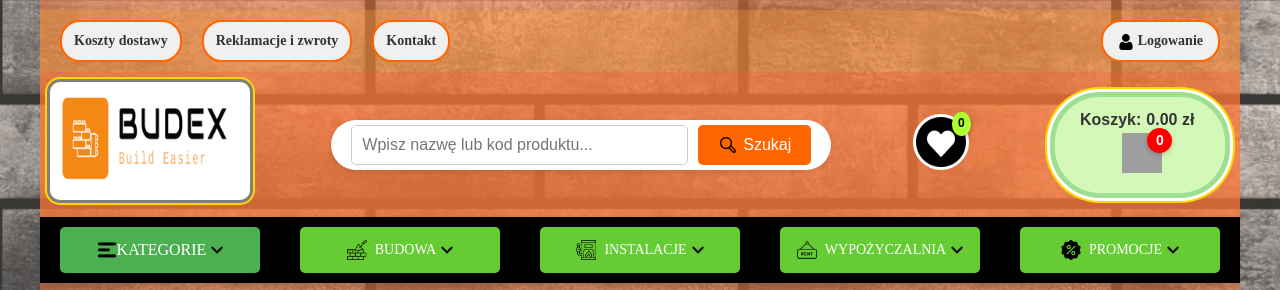
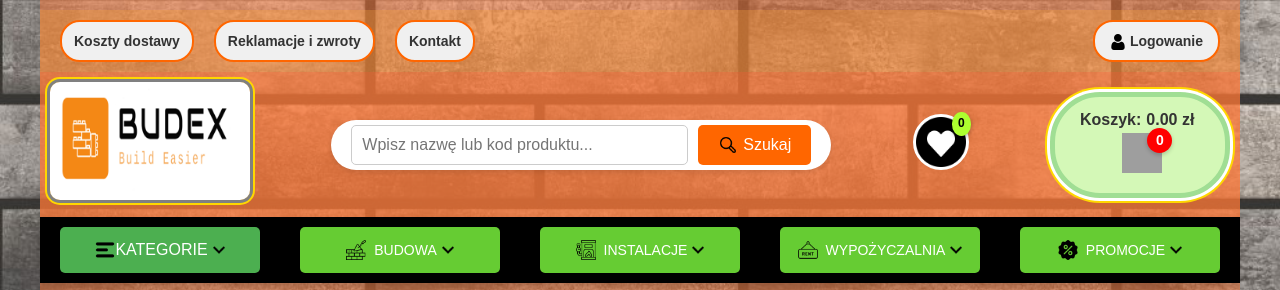
Before and after one commit to Szymon-Stefanski/Building_Rental_Store_Website, a PHP site: page /projekt_byt/Store/contact.php in a window 1280 px wide. Shown: the top 290 px of the page. Run offline with PHP 8.4, Linux system fonts and the light colour scheme; data comes from the database, SQL or seed files in the repository; grey boxes are pictures that could not be loaded.

Commit message:
Removed unnecessary font

```diff
--- a/projekt_byt/Style/style_contact.css
+++ b/projekt_byt/Style/style_contact.css
@@ -579,13 +579,6 @@ body {
     padding: 10px; /* Zmniejszenie paddingu dla lepszego dopasowania */
     text-align: center;
     font-size: 14px; /* Zmniejszenie rozmiaru czcionki */
-}
-
-.main-navigation,
-.nav-links a,
-.category-dropdown,
-.top-bar {
-    font-family: "Brush Script MT";
 }
 
 /* Styl dla linków w nawigacji */
```
Also changed, not shown: projekt_byt/Style/style_deliveryCost.css (+0 -7 lines), projekt_byt/Style/style_reclamation.css (+0 -7 lines), projekt_byt/Style/style_stockManagement.css (+2 -8 lines).
